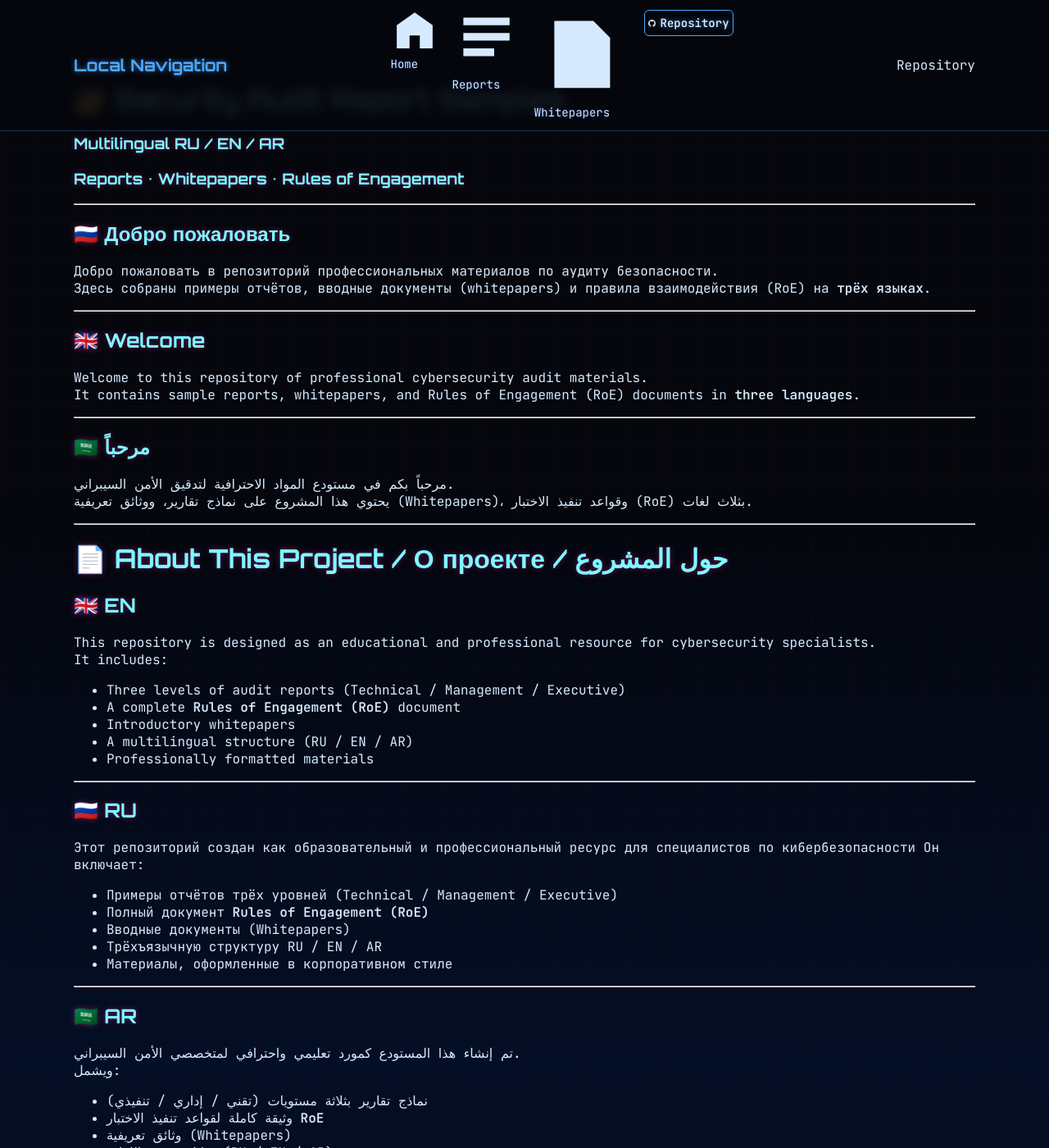
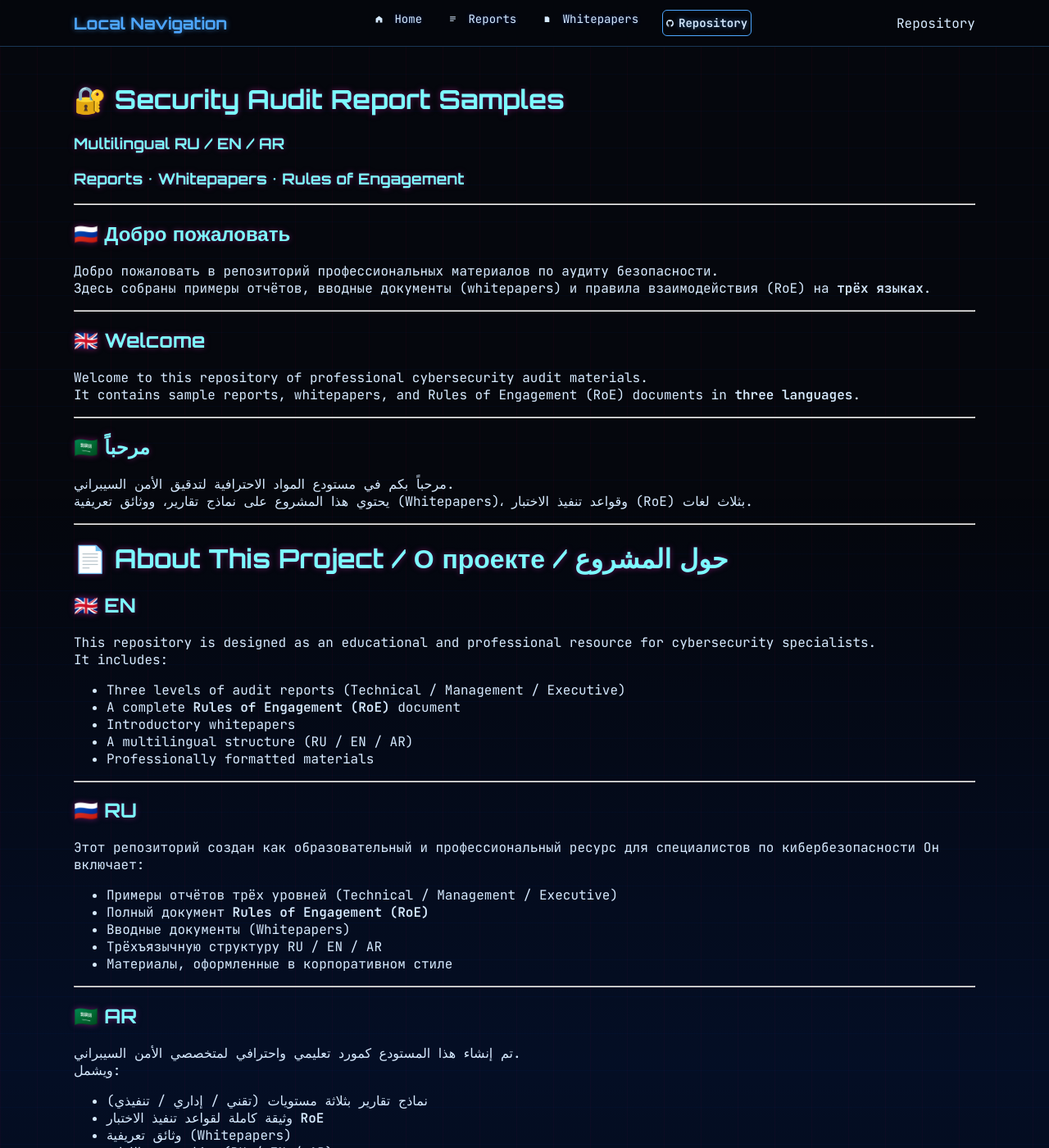
Before and after one commit to SergMorelli/SergMorelli-security-audit-report-samples, a Jekyll site: the page built from index.md, in a window 1280 px wide and 1400 px high. Shown: the whole window at 82% size. Built offline with Jekyll 4.4.1, drawn with Linux system fonts in a browser that asks for light colours; our own code applies the rules of GitHub Pages for plain Markdown files.

Commit message:
Update style.css

```diff
--- a/assets/css/style.css
+++ b/assets/css/style.css
@@ -236,3 +236,14 @@ footer a {
 .repo-link:hover .github-icon {
     filter: drop-shadow(0 0 6px #000);
 }
+
+.menu-icon {
+    width: 9px;
+    height: 9px;
+    margin-right: 6px;
+    transition: 0.25s ease;
+}
+
+.nav-links a:hover .menu-icon {
+    filter: drop-shadow(0 0 6px #4da6ff);
+}
```
